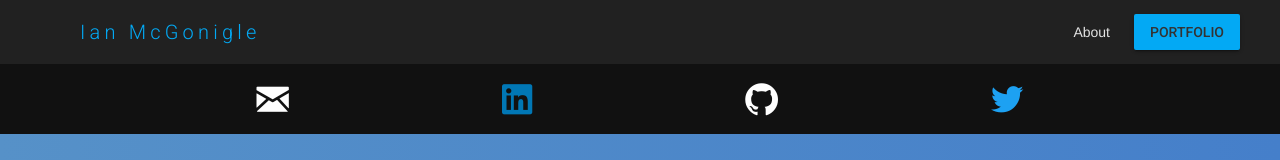
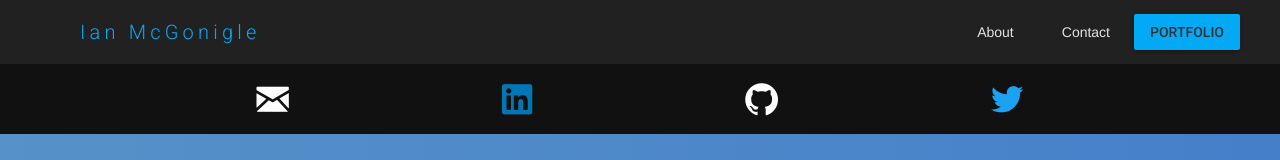
Before and after one commit to imcgonigle/Angular-Portfolio, an Angular app: page / in a window 1280 px wide. Shown: the top 160 px of the page. Built offline with nearby package versions, Linux system fonts and the light colour scheme.

Commit message:
add contact nav button

```diff
--- a/src/app/core/header/header.component.html
+++ b/src/app/core/header/header.component.html
@@ -3,6 +3,7 @@
     <div class="mdl-layout-spacer"></div>
     <nav class="mdl-navigation mdl-layout--large-screen-only">
         <a class="mdl-navigation__link" href="#about">About</a>
+        <a class="mdl-navigation__link" href="#contact">Contact</a>
         <a class="mdl-button mdl-js-button mdl-button--raised mdl-button--colored" href="#portfolio">Portfolio</a>
     </nav>
 </div>
```
